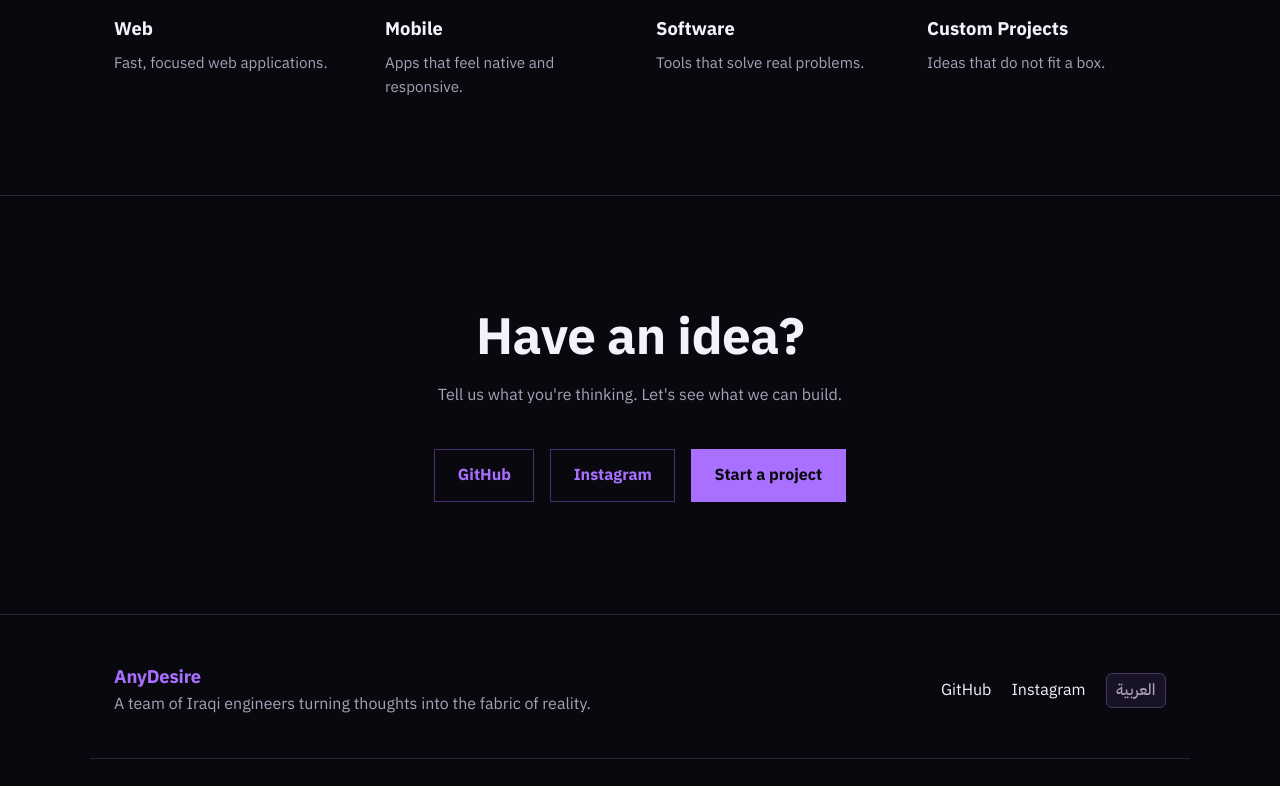
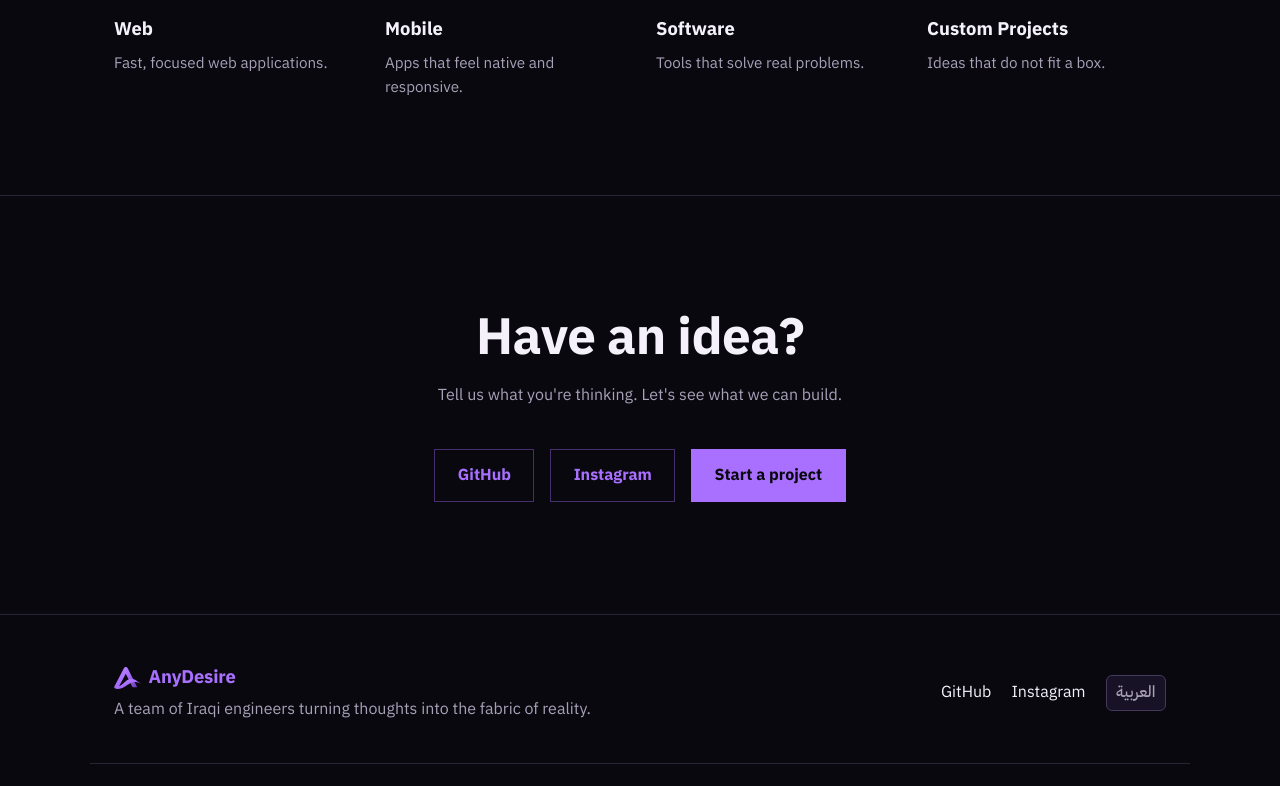
Before and after one commit to anysajad/anydesire, a React (Vite) app: page / in a window 1280 px wide. Shown: the part 2000-2786 px from the top of the page. Built offline with nearby package versions, Linux system fonts and the light colour scheme; no server answers; the database is empty.

Commit message:
Add AnyDesire brand icon mark to navbar, footer, login, and favicon

```diff
--- a/index.html
+++ b/index.html
@@ -3,6 +3,7 @@
   <head>
     <meta charset="UTF-8" />
     <meta name="viewport" content="width=device-width, initial-scale=1.0" />
+    <link rel="icon" type="image/svg+xml" href="/icon-only.svg" />
     <title>AnyDesire — Turning thoughts into the fabric of reality</title>
     <meta
       name="description"
--- a/src/App.css
+++ b/src/App.css
@@ -8,6 +8,13 @@
   background: var(--bg-soft);
   color: var(--text);
   color-scheme: dark;
+}
+
+.panel-icon {
+  height: 2.4rem;
+  width: auto;
+  margin: 0 auto 1.1rem;
+  display: block;
 }
 
 .panel h1 {
--- a/src/components/Footer.jsx
+++ b/src/components/Footer.jsx
@@ -12,7 +12,10 @@ function Footer() {
     <footer className="site-footer">
       <div className="container footer-inner">
         <div>
-          <div className="brand">AnyDesire</div>
+          <div className="brand">
+            <img src="/icon-only.svg" className="brand-icon" alt="" aria-hidden="true" />
+            AnyDesire
+          </div>
           <p className="muted">{t.footer.tagline}</p>
         </div>
         <div className="footer-links">
--- a/src/components/Navbar.jsx
+++ b/src/components/Navbar.jsx
@@ -8,6 +8,7 @@ function Navbar() {
     <header className="site-header">
       <nav className="container nav" aria-label="Main">
         <Link to="/" className="brand">
+          <img src="/icon-only.svg" className="brand-icon" alt="" aria-hidden="true" />
           AnyDesire
         </Link>
         <div className="nav-links">
--- a/src/pages/LoginPage.jsx
+++ b/src/pages/LoginPage.jsx
@@ -27,6 +27,7 @@ function LoginPage() {
 
   return (
     <div className="panel">
+      <img src="/icon-only.svg" className="panel-icon" alt="" aria-hidden="true" />
       <h1>AnyDesire Admin</h1>
       <form onSubmit={handleSubmit}>
         <label>
--- a/src/public.css
+++ b/src/public.css
@@ -17,11 +17,20 @@
 }
 
 .brand {
+  display: inline-flex;
+  align-items: center;
+  gap: 0.5rem;
   font-weight: 700;
   font-size: 1.15rem;
   letter-spacing: -0.01em;
   color: var(--accent);
   transition: color 0.15s ease;
+}
+
+.brand-icon {
+  height: 1.35rem;
+  width: auto;
+  flex-shrink: 0;
 }
 
 .brand:hover {
```
Also changed, not shown: icon.svg (added), public/icon-only.svg (added).
